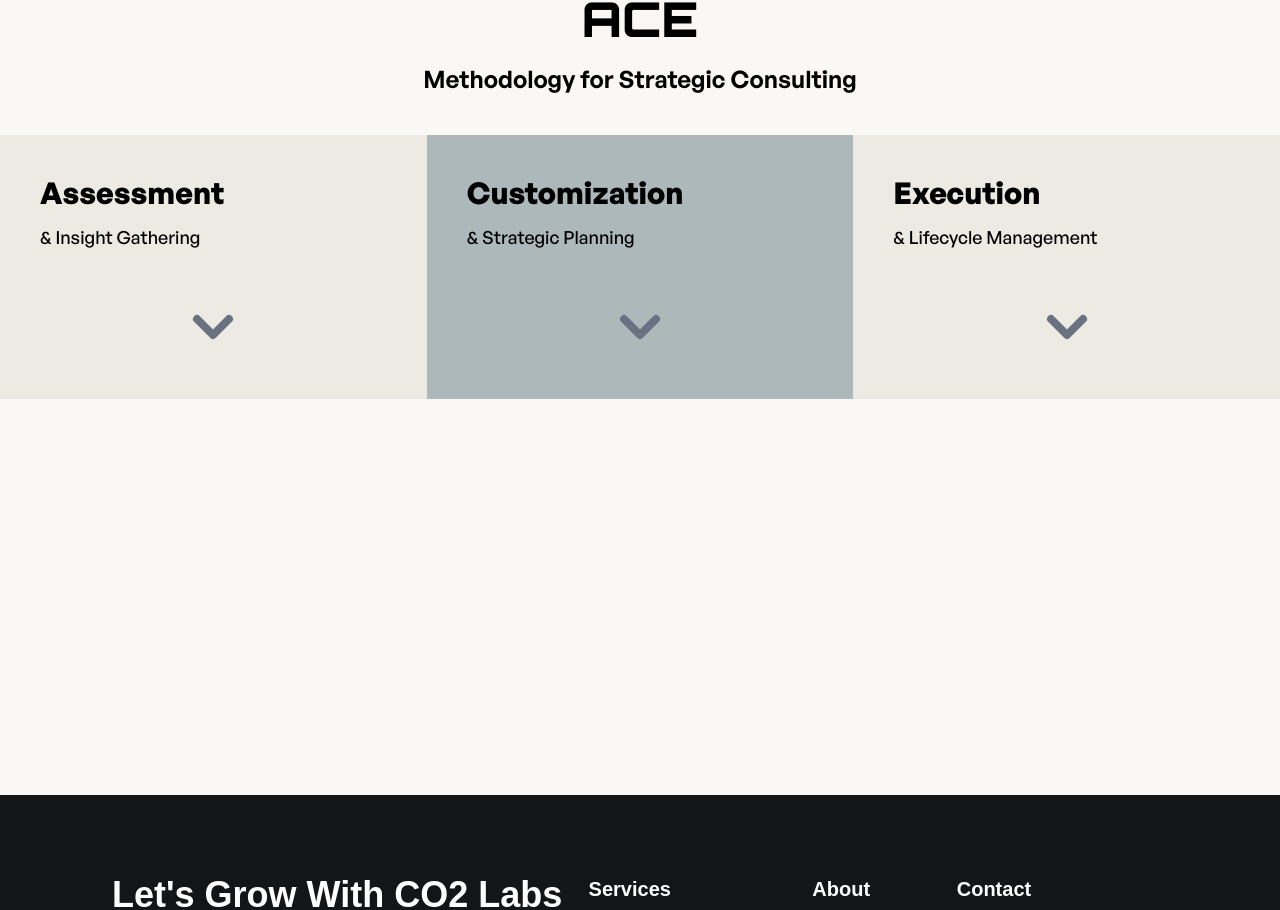
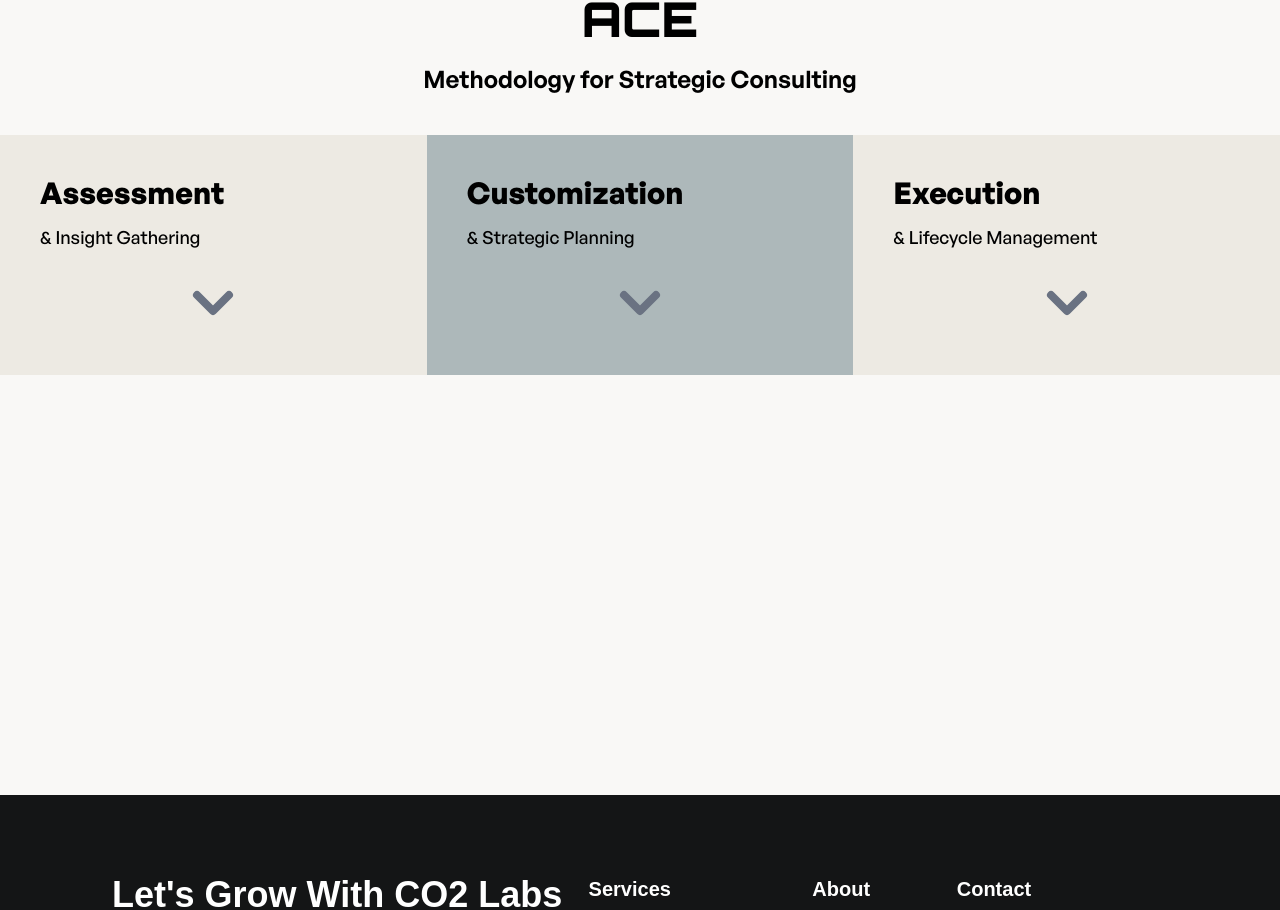
Before and after one commit to damar-glh/labsco2-clone, a React (Vite) app: page / in a window 1280 px wide. Shown: the part 2053-2963 px from the top of the page. Built offline with nearby package versions, Linux system fonts and the light colour scheme.

Commit message:
fix: update accessibility linting rules and improve list key usage in ace-card component

```diff
--- a/src/components/home/ace-card.tsx
+++ b/src/components/home/ace-card.tsx
@@ -1,3 +1,4 @@
+/** biome-ignore-all lint/a11y/noStaticElementInteractions: <explanation> */
 import { ChevronDown } from 'lucide-react'
 import { useState } from 'react'
 
@@ -9,25 +10,36 @@ interface AceCardProps {
   backgroundColor?: string
 }
 
-const AceCard = ({ title, titleContinued, description, details, backgroundColor }: AceCardProps) => {
+const AceCard = ({
+  title,
+  titleContinued,
+  description,
+  details,
+  backgroundColor,
+}: AceCardProps) => {
   const [isExpanded, setIsExpanded] = useState(false)
   const toggleExpanded = () => setIsExpanded(!isExpanded)
 
   return (
     <div className="flex-1 group">
-      <div className="p-10 cursor-pointer" style={{ backgroundColor: backgroundColor }} onClick={toggleExpanded}>
+      {/** biome-ignore lint/a11y/useKeyWithClickEvents: <explanation> */}
+      <div
+        className="p-10 cursor-pointer"
+        style={{ backgroundColor: backgroundColor }}
+        onClick={toggleExpanded}>
         <div className="flex flex-col">
           <h1 className="font-generalsans-bold text-3xl text-black mb-3">{title}</h1>
-          <p className="text-lg font-generalsans-medium mb-6">{titleContinued}</p>
-          <div className={`
+          <p className="text-lg font-generalsans-medium">{titleContinued}</p>
+          <div
+            className={`
             transition-all duration-300 flex-1
             lg:hidden lg:group-hover:block
             ${isExpanded ? 'block' : 'hidden lg:block'}
           `}>
             <p className="font-generalsans-medium text-base my-5">{description}</p>
             <ul className="font-generalsans-medium text-base list-disc ml-5 leading-8">
-              {details.map((detail, index) => (
-                <li key={index}>{detail}</li>
+              {details.map((detail) => (
+                <li key={detail}>{detail}</li>
               ))}
             </ul>
           </div>
```
